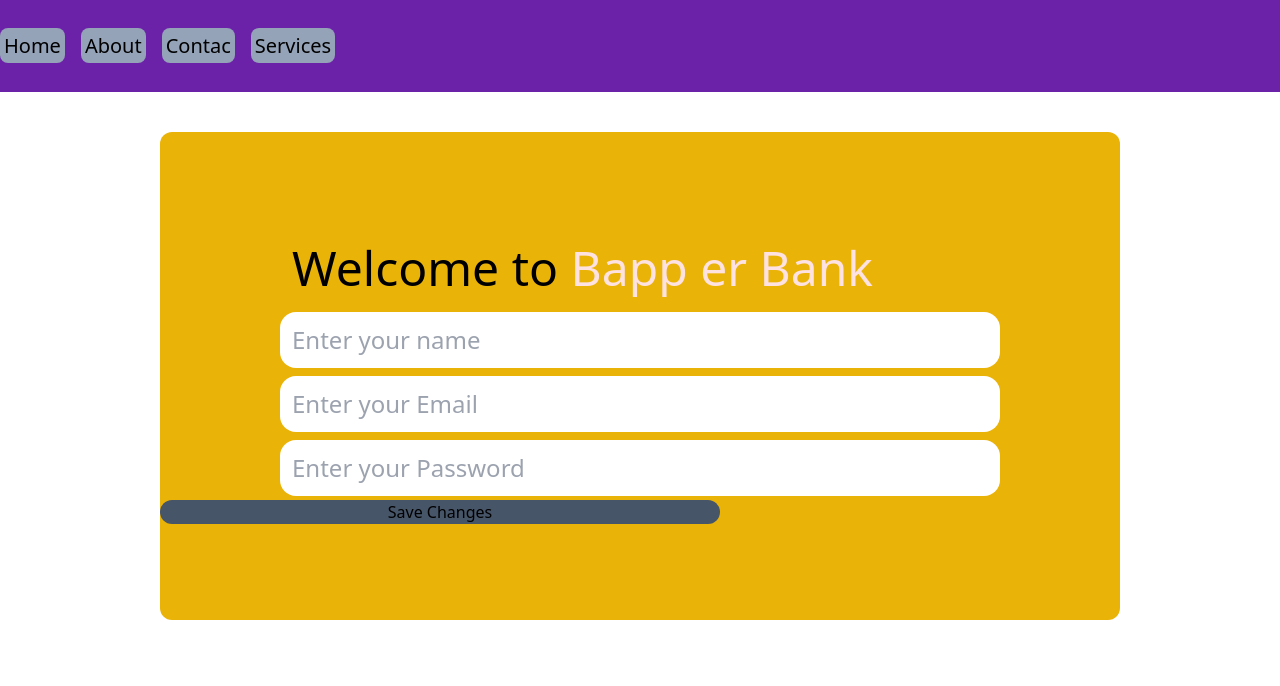
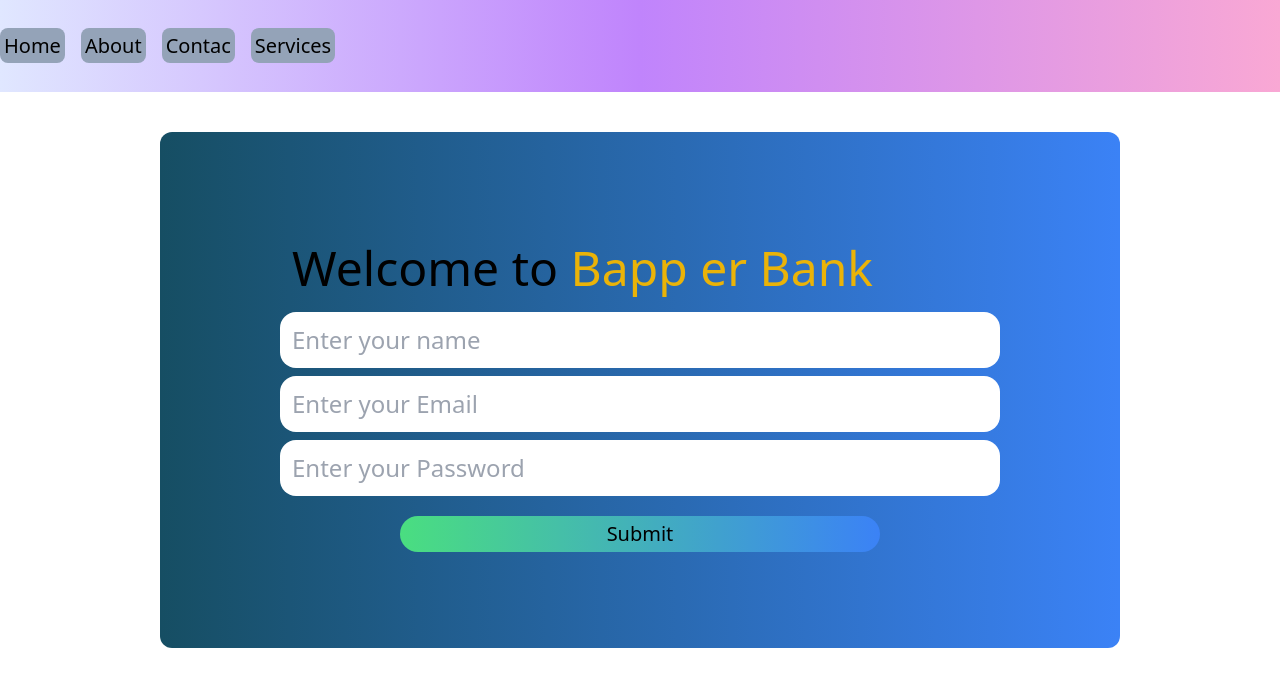
Before and after one commit to pixprocoder/Baap-er-bank, a website: page index.html in a window 1280 px wide. Drawn offline with nearby package versions, Linux system fonts and the light colour scheme.

Commit message:
third commit

```diff
--- a/index.html
+++ b/index.html
@@ -6,13 +6,16 @@
     <meta http-equiv="X-UA-Compatible" content="IE=edge">
     <meta name="viewport" content="width=device-width, initial-scale=1.0">
     <title>Document</title>
+    <!-- stylesheet  -->
+    <link rel="stylesheet" href="style.css">
+    <!-- tailwindcss link  -->
     <script src="https://cdn.tailwindcss.com"></script>
 </head>
 
 <body>
     <header>
         <nav>
-            <ul class="flex bg-purple-800 text-xl py-8 space-x-4">
+            <ul class="flex bg-gradient-to-r from-indigo-100 via-purple-400 to-pink-300  text-xl py-8 space-x-4">
                 <li><a href="/" class="hover:bg-lime-200 bg-slate-400 rounded-lg p-1">Home</a></li>
                 <li><a href="/" class="hover:bg-lime-200 bg-slate-400 rounded-lg p-1">About</a></li>
                 <li><a href="#" class="hover:bg-lime-200 bg-slate-400 rounded-lg p-1">Contac</a></li>
@@ -20,14 +23,18 @@
             </ul>
         </nav>
     </header>
+    <!-- 😂😊😎 ======= Home section start =============😎😎😎😎 -->
     <section>
-        <div class="bg-yellow-500 w-3/4 mx-auto flex flex-col mt-10 justify-center py-24 rounded-xl">
-            <p class="text-5xl p-3 m-1 w-3/4 mx-auto rounded-2xl">Welcome to <span class="text-red-100">Bapp er
-                    Bank</span></p>
+        <div
+            class="bg-gradient-to-r from-cyan-900 to-blue-500  w-3/4 mx-auto flex flex-col mt-10 justify-center py-24 rounded-xl">
+            <h1 class="text-5xl p-3 m-1 w-3/4 mx-auto rounded-2xl">Welcome to <span class="text-yellow-500">Bapp er
+                    Bank</span></h1>
             <input type="text" class="text-2xl p-3 m-1 w-3/4 mx-auto rounded-2xl" placeholder="Enter your name">
             <input type="email" class="text-2xl p-3 m-1 w-3/4 mx-auto rounded-2xl" placeholder="Enter your Email">
             <input type="password" class="text-2xl p-3 m-1 w-3/4 mx-auto rounded-2xl" placeholder="Enter your Password">
-            <button class="rounded-full bg-slate-600 w-7/12">Save Changes</button>
+            <button
+                class="rounded-full bg-gradient-to-r from-green-400 to-blue-500 hover:from-pink-500 hover:to-yellow-500 w-2/4 mx-auto text-xl text-black-900 p-1 mt-4">Submit</button>
+
         </div>
     </section>
     <script src="js/index.js"></script>
--- a/package.json
+++ b/package.json
@@ -9,7 +9,7 @@
   "author": "kabir",
   "license": "ISC",
   "dependencies": {
-    "vite": "^2.8.0"
+    "vite": "^2.8.1"
   },
   "devDependencies": {
     "autoprefixer": "^10.4.2",
```
Also changed, not shown: 1 other file.
